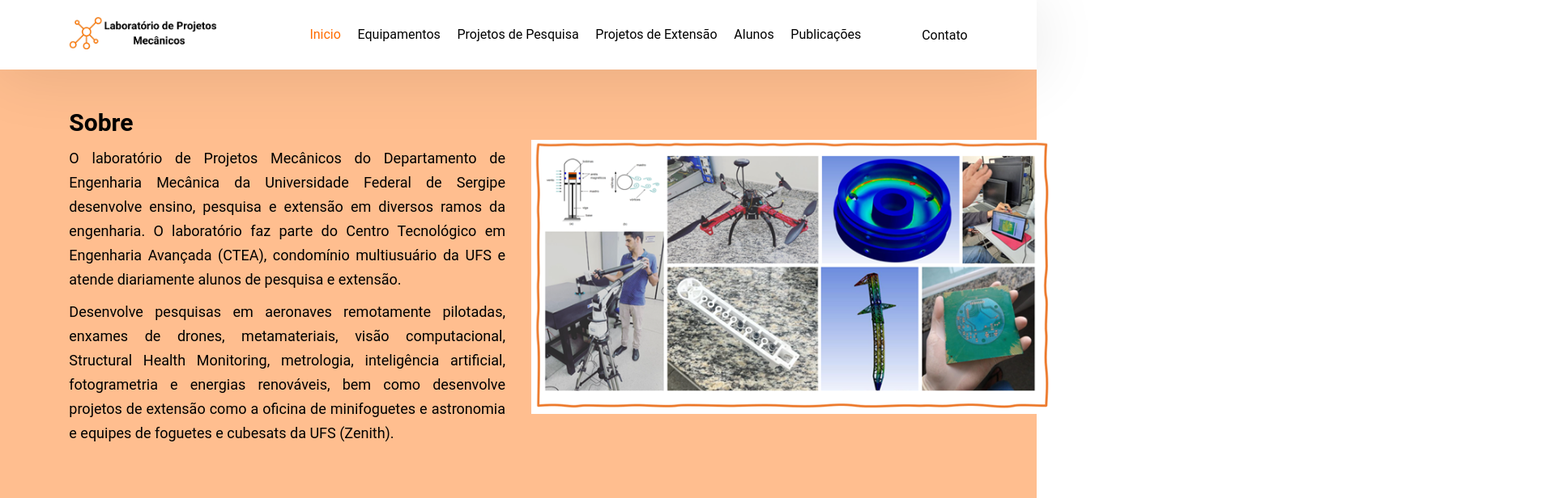
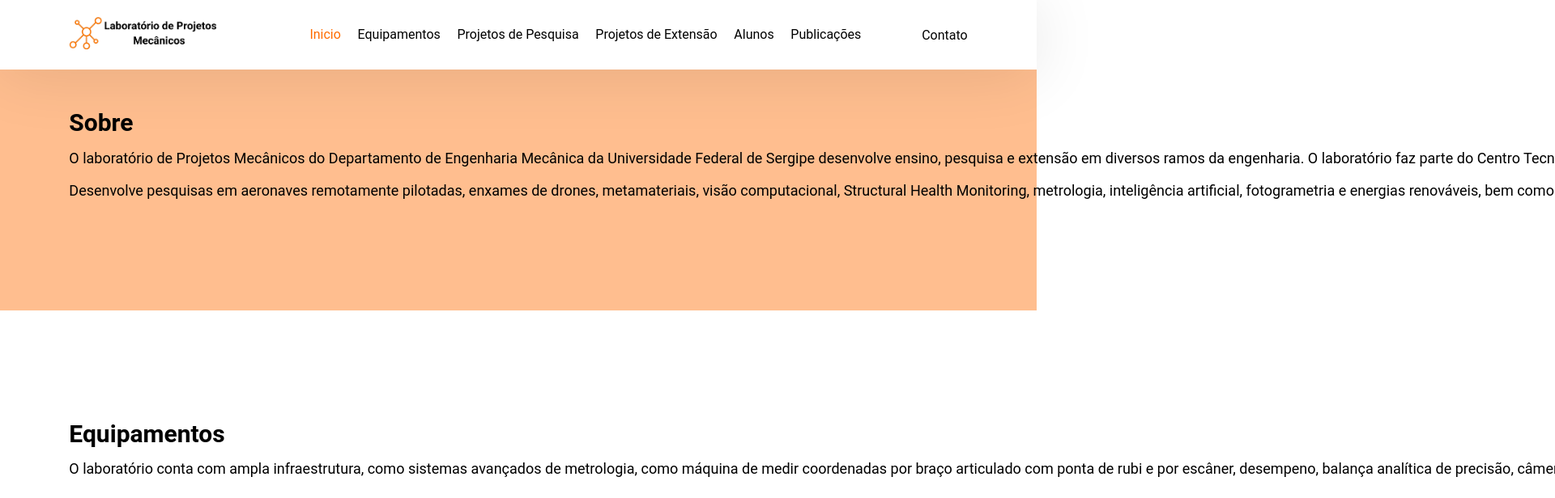
Before and after one commit to lpm-ufs/lpm-site, a React (Create React App) app: page / in a window 1280 px wide. Shown: the top 616 px of the page at 81% size, 1920 px wide, since content can reach past the window. Built offline with nearby package versions, Linux system fonts and the light colour scheme.

Commit message:
same_line

```diff
--- a/src/App.css
+++ b/src/App.css
@@ -244,6 +244,11 @@ h2 {
   font-weight: 400;
   line-height: 30px;
 }
+
+.hero--section-description {
+  white-space: nowrap;
+}
+
 .hero--section--img {
   display: flex;
 }
```
